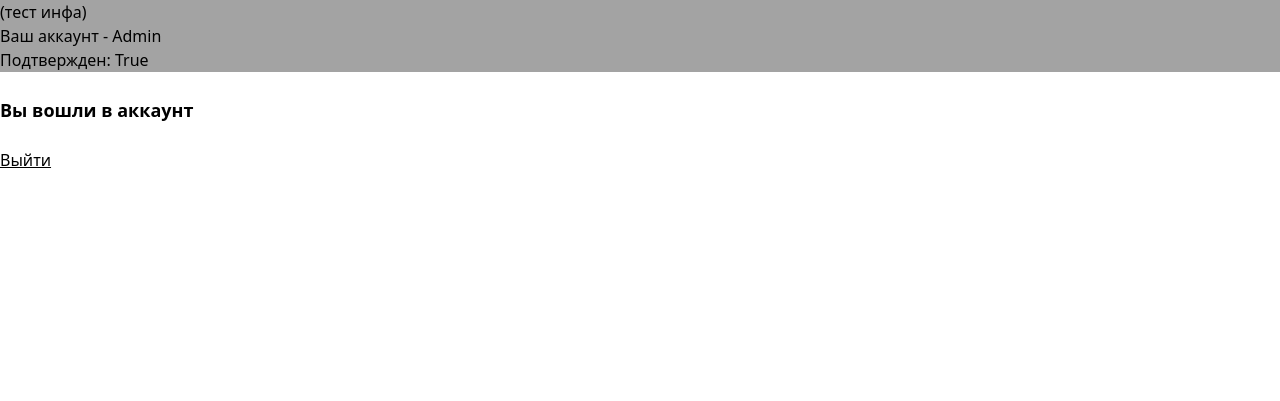
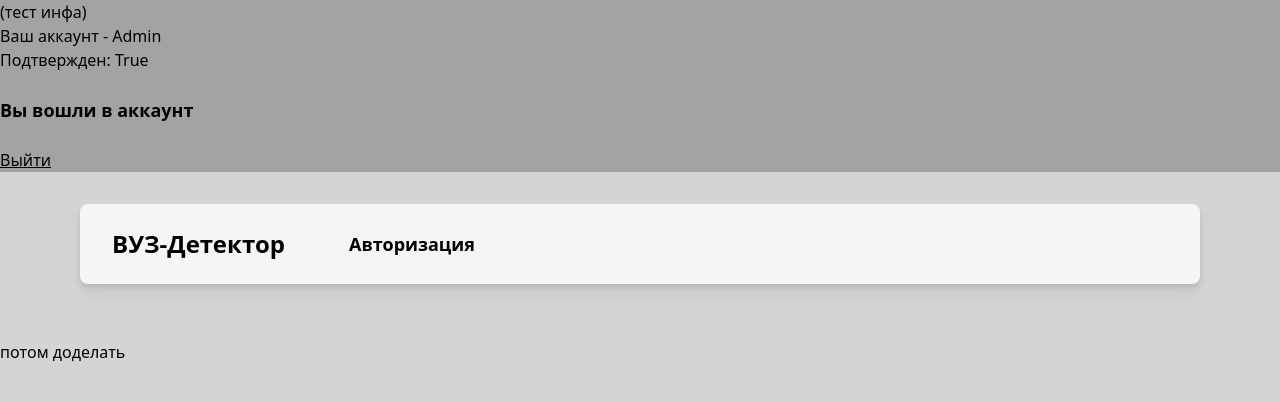
Before and after one commit to Morzan6/university-checker, a Django app: page / in a window 1280 px wide. Shown: the top 401 px of the page. Run offline with Django 4.2, Linux system fonts and the light colour scheme; a user stored in the database is signed in; some libraries are stand-ins or nearby versions.

Commit message:
modified:   .devcontainer/devcontainer.json 	modified:   core/templates/index.html

```diff
--- a/core/templates/index.html
+++ b/core/templates/index.html
@@ -6,16 +6,23 @@
     <meta name="viewport" content="width=device-width, initial-scale=1.0">
     <title>{{ title }}</title>
     <script src="https://cdn.tailwindcss.com"></script>
-<body>
+    <style type="text/tailwindcss">
+        @tailwind base;
+        @tailwind components;
+        @tailwind utilities;
 
+        @layer base {
+          html {
+            font-family:  'Comic Sans', system-ui, sans-serif;
+          }
+        }
+        </style>
+</head>
     <div class="bg-neutral-400">
         (тест инфа)<br/>
         Ваш аккаунт - {{user}}
         <br/>
         Подтвержден: {{ user.is_confirmed }}
-
-    </div>
-
 
     {% if user.is_authenticated and user.is_confirmed%}
     <div class="mt-2 pt-4">
@@ -38,5 +45,19 @@
     </div>
     {% endif %}
 
+    </div>
+
+<body class="bg-neutral-300">
+
+    <header>
+        <div class="flex mx-20 my-8 w-auto h-20 bg-neutral-100 rounded-lg place-items-center drop-shadow-lg">
+            <p class="my-4 mx-8 text-2xl font-semibold">ВУЗ-Детектор</p>
+            <a class="my-4 mx-8 text-lg font-semibold" href="login/"> Авторизация</a>
+        </div>
+    </header>
+
+    <br>
+    потом доделать
+
 </body>
 </html>
```
Also changed, not shown: .devcontainer/devcontainer.json.
